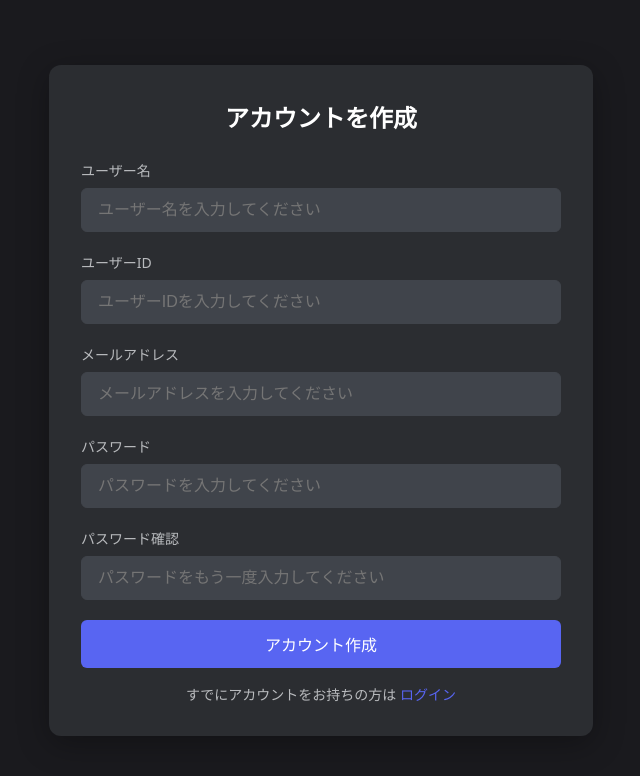
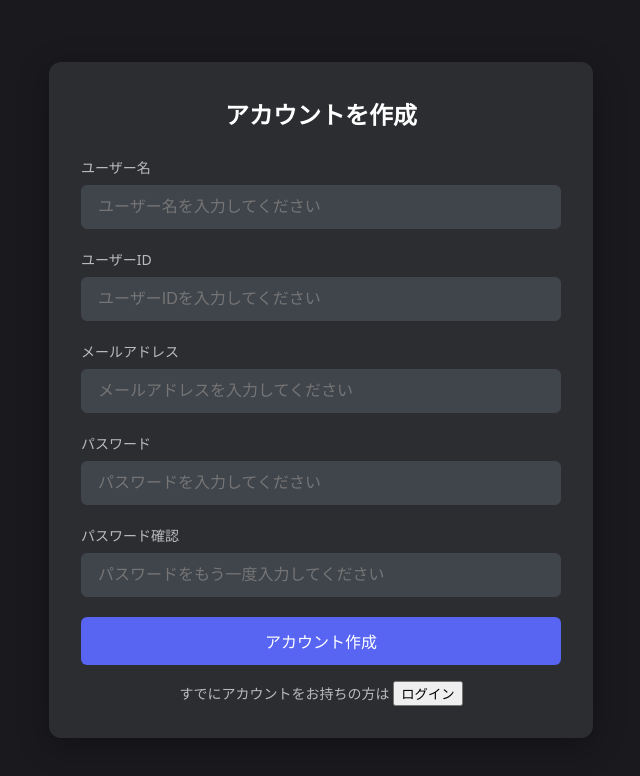
Before and after one commit to junta-asaka/code-training-discord, a React (Vite) app in the folder frontend/: page /register in a window 1280 px wide. Shown: the top 776 px of the page, without its empty margins (319-959 px from the left). Built offline with nearby package versions, Linux system fonts and the light colour scheme; no server answers.

Commit message:
fix: ログインページと登録ページの遷移もuseNavigateで行うように修正

```diff
--- a/frontend/src/views/Login.tsx
+++ b/frontend/src/views/Login.tsx
@@ -1,10 +1,12 @@
 import { useForm } from "react-hook-form";
+import { useNavigate } from "react-router-dom";
 import { zodResolver } from "@hookform/resolvers/zod";
 import { loginSchema, type LoginFormData } from "../schemas/loginSchema";
 import { useLogin } from "../hooks/useLogin";
 import "../styles/views/Login.scss";
 
 const Login = () => {
+  const navigate = useNavigate();
   // useForm: フォームの状態管理とバリデーションを簡単に行うためのライブラリ
   // zodResolver: ZodスキーマをReact Hook Formのバリデーションに統合するための関数
   // loginSchema: ログインフォームのバリデーションスキーマ
@@ -74,7 +76,14 @@ const Login = () => {
 
         <div className="login-footer">
           <p>
-            アカウントをお持ちでない方は <a href="/register">新規登録</a>
+            アカウントをお持ちでない方は{" "}
+            <button
+              type="button"
+              className="link-button"
+              onClick={() => navigate("/register")}
+            >
+              新規登録
+            </button>
           </p>
         </div>
       </div>
--- a/frontend/src/views/Register.tsx
+++ b/frontend/src/views/Register.tsx
@@ -1,4 +1,5 @@
 import { useForm } from "react-hook-form";
+import { useNavigate } from "react-router-dom";
 import { zodResolver } from "@hookform/resolvers/zod";
 import {
   registerSchema,
@@ -8,6 +9,7 @@ import { useRegister } from "../hooks/useRegister";
 import "../styles/views/Register.scss";
 
 const Register = () => {
+  const navigate = useNavigate();
   const {
     register,
     handleSubmit,
@@ -112,7 +114,14 @@ const Register = () => {
 
         <div className="footer">
           <p>
-            すでにアカウントをお持ちの方は <a href="/login">ログイン</a>
+            すでにアカウントをお持ちの方は{" "}
+            <button
+              type="button"
+              className="link-button"
+              onClick={() => navigate("/login")}
+            >
+              ログイン
+            </button>
           </p>
         </div>
       </div>
```
